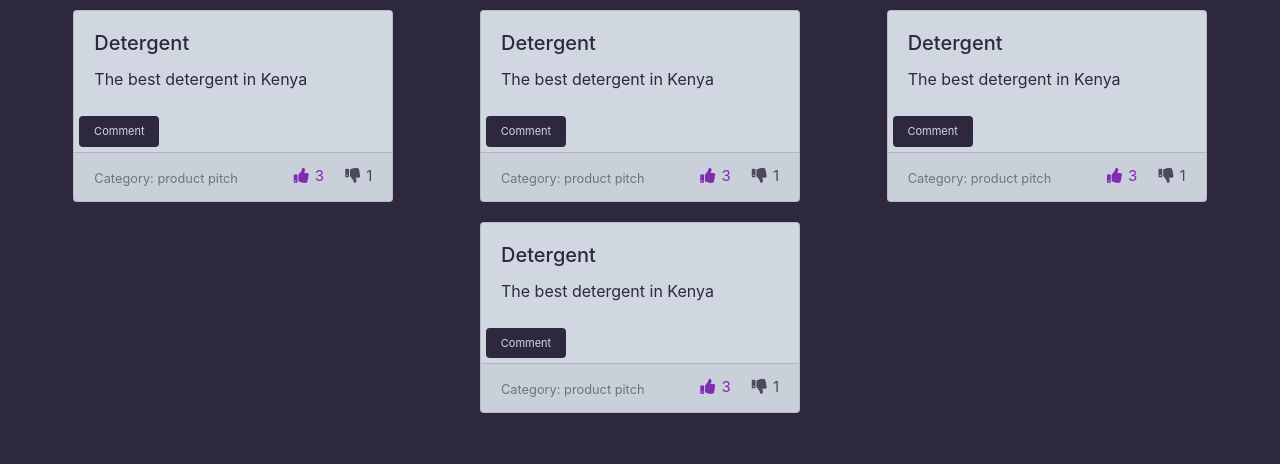
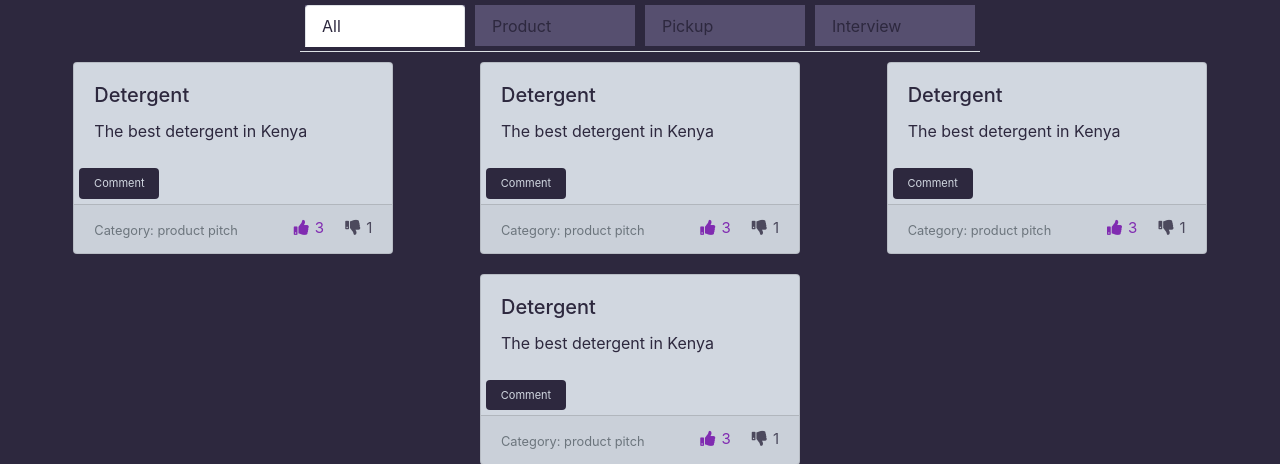
Before and after one commit to HWaruguru/One-Minute-Pitch, a Flask app: page / in a window 1280 px wide. Shown: the part 56-520 px from the top of the page. Run offline with Flask 2, Linux system fonts and the light colour scheme.

Commit message:
Add a nav tab

```diff
--- a/app/templates/index.html
+++ b/app/templates/index.html
@@ -1,7 +1,23 @@
-{% extends "base.html" %}
-{% block body %}
+{% extends "base.html" %} {% block body %}
 
 <div class="col-md-12">
+  <div class="pitches_tabs">
+    <ul class="nav nav-tabs">
+      <li class="nav-item tabp">
+        <a class="nav-link active linkp" aria-current="page" href="#">All</a>
+      </li>
+      <li class="nav-item tabp">
+        <a class="nav-link linkp" href="#">Product</a>
+      </li>
+      <li class="nav-item tabp">
+        <a class="nav-link linkp" href="#">Pickup</a>
+      </li>
+      <li class="nav-item tabp">
+        <a class="nav-link linkp">Interview</a>
+      </li>
+    </ul>
+  </div>
+
   <div class="pitches">
     {% for pitch in pitches %}
     <div class="card">
@@ -9,28 +25,22 @@
         <h5 class="card-title">{{ pitch.title }}</h5>
         <p class="card-text">{{ pitch.text }}</p>
       </div>
-          <button type='button' class="btn commentbtn">Comment</button>
+      <button type="button" class="btn commentbtn">Comment</button>
       <div class="card-footer">
-            <small class="text-muted"
-              >Category: {{ pitch.category }}</small
-            >
+        <small class="text-muted">Category: {{ pitch.category }}</small>
         <span class="text-muted vote">
           <span class="upvote"
-                  ><i class="fa fa-fw fa-thumbs-up"></i>
-                  {{ pitch.upvotes }}</span
+            ><i class="fa fa-fw fa-thumbs-up"></i> {{ pitch.upvotes }}</span
           >
           <span class="downvote"
-                  ><i class="fa fa-fw fa-thumbs-down"></i>
-                  {{ pitch.downvotes }}</span>
+            ><i class="fa fa-fw fa-thumbs-down"></i> {{ pitch.downvotes }}</span
+          >
         </span>
       </div>
     </div>
-
 
     {% endfor %}
   </div>
 </div>
 
-
-
 {% endblock %}
```
Lines whose indentation alone changed are shown as unchanged.
